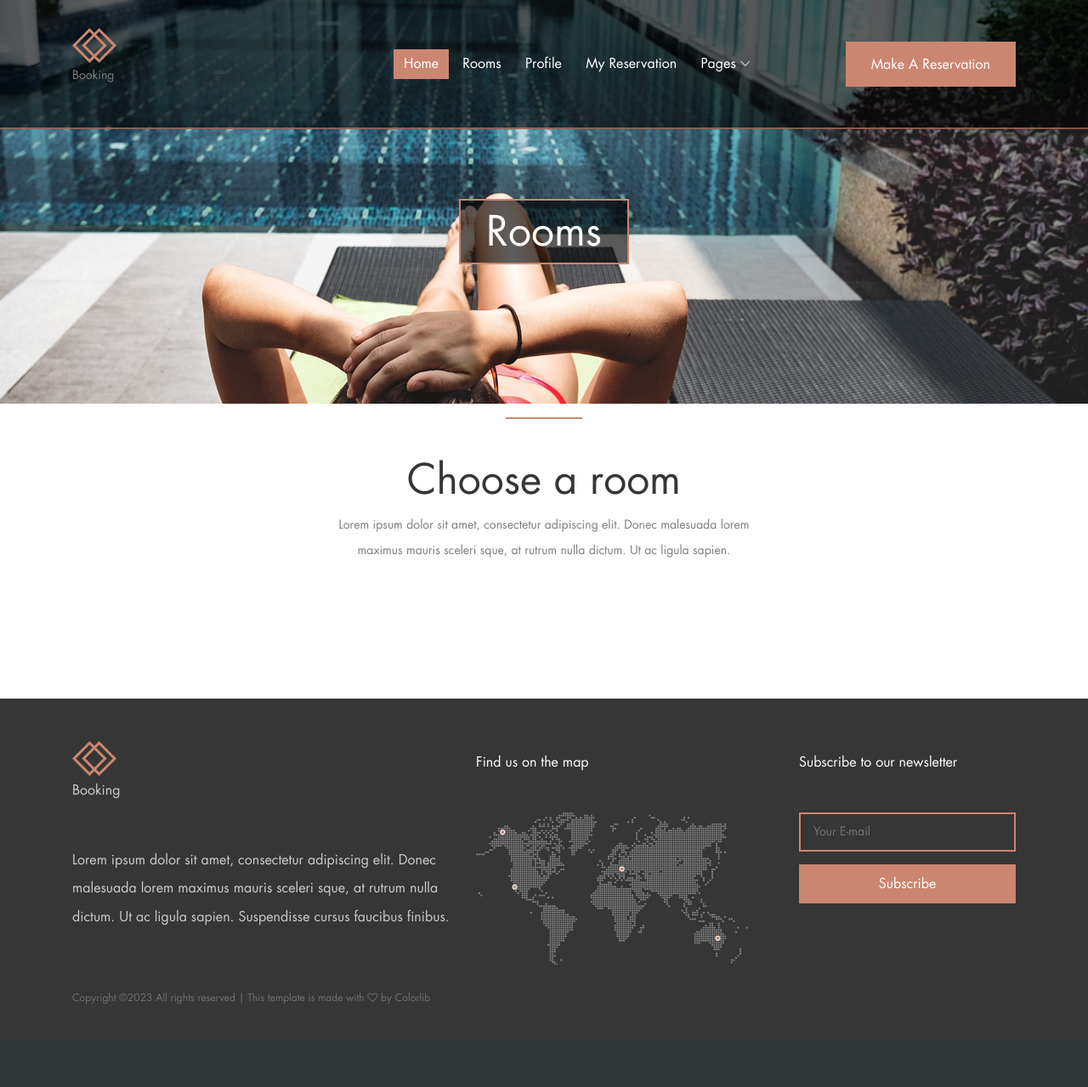
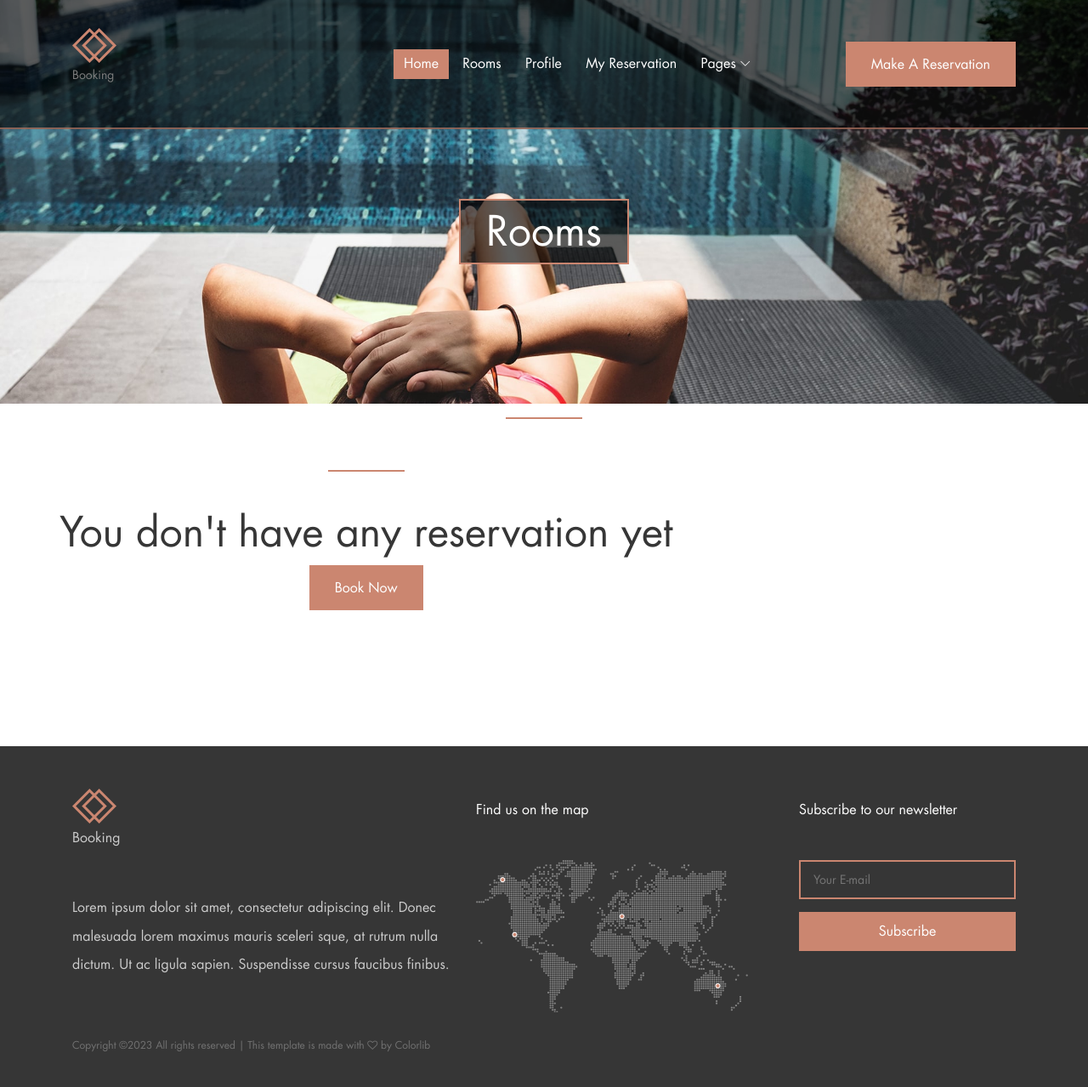
Before and after one commit to Es1amMohamed/Booking, a Django app: page /accounts/reservation in a window 1280 px wide. Shown: the whole page at 85% size. Before the commit the page ends 1182 px from the top, so only its background shows below. Run offline with Django 4.2, Linux system fonts and the light colour scheme; a user stored in the database is signed in; data comes from the database, SQL or seed files in the repository; both versions use the stored data as it was after the commit; data that the repository does not hold is empty; parts of the project's set-up code (start-up, migrations or seed data) failed here and were passed over; some libraries are stand-ins or nearby versions; some web fonts are replaced.

Commit message:
add cancel reservation page

```diff
--- a/accounts/templates/accounts/reservation.html
+++ b/accounts/templates/accounts/reservations.html
@@ -39,15 +39,27 @@
                 <div class="col-12 col-lg-6">
                     <div class="section-heading text-center">
                         <div class="line-"></div>
-                        <h2>Choose a room</h2>
-                        <p>Lorem ipsum dolor sit amet, consectetur adipiscing elit. Donec malesuada lorem maximus mauris sceleri sque, at rutrum nulla dictum. Ut ac ligula sapien.</p>
+
                     </div>
+
                 </div>
             </div>
 
             <div class="row">
 
                 <!-- Single Rooms Area -->
+
+
+        {% if make_reservation %}
+
+        <div class="section-heading text-center">
+            <div class="line-"></div>
+            <h2>{{make_reservation}}</h2>
+            <a href="{%url 'unit:unit_list'  %}" class="book-room-btn btn palatin-btn"> Book Now </a>
+        </div>
+
+
+        {% else %}
             {% for unit in unit_list %}
                 <div class="col-12 col-md-6 col-lg-4">
                     <div class="single-rooms-area wow fadeInUp" data-wow-delay="100ms">
@@ -62,12 +74,12 @@
                             <p>{{unit.unit.description|safe|truncatewords:2}}.</p>
                         </div>
                         <!-- Book Room -->
-                        <a href="{{unit.unit.get_absolute_url}}" class="book-room-btn btn palatin-btn">Check reservation</a>
+                        <a href="{%url 'accounts:check_reservation' unit.id %}" class="book-room-btn btn palatin-btn">Check reservation</a>
                     </div>
                 </div>
 
             {% endfor %}
-
+            {% endif %}
 
             </div>
         </div>
--- a/accounts/urls.py
+++ b/accounts/urls.py
@@ -10,5 +10,7 @@ urlpatterns = [
     path('signup', views.sign_up, name='signup'),
     path('profile/', views.profile, name='profile'),
     path('reservation', views.my_reservation, name='my_reservation'),
+    path('check/<int:id>', views.check_reservation, name='check_reservation'),
+    path('cancel/<int:id>', views.cancel_reservation,name='cancel_reservation')
 
 ]
--- a/accounts/views.py
+++ b/accounts/views.py
@@ -24,13 +24,8 @@ def sign_up(request):
                 if user.is_active:
                     login(request, user)
                     return redirect('/accounts/profile')
-
-
     else:
         form = SignupForm()
-
-
-
 
     return render(request, 'accounts/sginup.html',{'form':form})
 
@@ -45,4 +40,19 @@ def profile(request):
 @login_required
 def my_reservation(request):
     unit_list = UnitBook.objects.filter(user= request.user)
-    return render(request,'accounts/reservation.html',{'unit_list':unit_list})
+    if len(unit_list) > 0 :
+        return render(request,'accounts/reservations.html',{'unit_list':unit_list})
+    else:
+        make_reservation = "You don't have any reservation yet"
+        return render(request,'accounts/reservations.html',{'make_reservation':make_reservation})
+
+
+def check_reservation(request,id):
+    check_book = UnitBook.objects.get(id=id)
+    return render(request,'accounts/check_reservation.html',{'check_book':check_book})
+
+
+def cancel_reservation(request,id):
+    cancel_book = UnitBook.objects.get(id=id)
+    cancel_book.delete()
+    return redirect('/accounts/reservation')
--- a/settings/templates/settings/home.html
+++ b/settings/templates/settings/home.html
@@ -131,7 +131,7 @@
                             </div>
                         </div>
                         <!-- Button -->
-                        <a href="#" class="btn palatin-btn mt-50">Read More</a>
+                        <a href="{%url 'settings:services'%}" class="btn palatin-btn mt-50">Read More</a>
                     </div>
                 </div>
             </div>
--- a/unit/models.py
+++ b/unit/models.py
@@ -54,6 +54,7 @@ COUNT = (
 )
 
 class UnitBook(models.Model):
+    id = models.IntegerField(primary_key=True, unique=True)
     user = models.ForeignKey(User,related_name='book_owner',on_delete=models.CASCADE)
     unit = models.ForeignKey(Unit,related_name='book_unit',on_delete=models.CASCADE)
     date_from = models.DateField(default=timezone.now)
```
Also changed, not shown: accounts/forms.py (+8 -1 lines), accounts/templates/accounts/check_reservation.html (added, +66 -0 lines), db.sqlite3, unit/migrations/0008_alter_unitbook_id.py (added).
